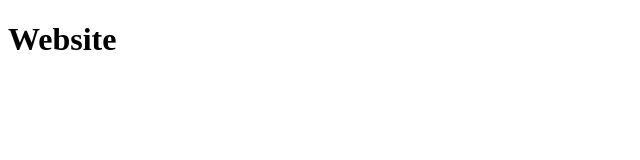
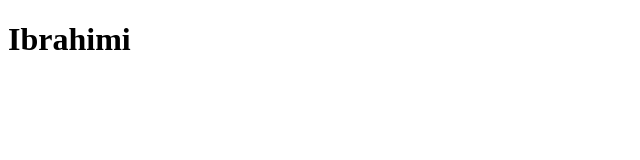
Before and after one commit to ibrahimihamidullah/ibrahimihamidullah.github.io, a plain HTML site: page index.html in a window 1280 px wide. Shown: the full height of the page, 0-640 px from the left. Drawn offline with Linux system fonts and the light colour scheme.

Commit message:
Add files via upload

```diff
--- a/index.html
+++ b/index.html
@@ -6,6 +6,6 @@
     <title>Document</title>
 </head>
 <body>
-    <h1>Website</h1>
+    <h1>Ibrahimi</h1>
 </body>
 </html>
```
